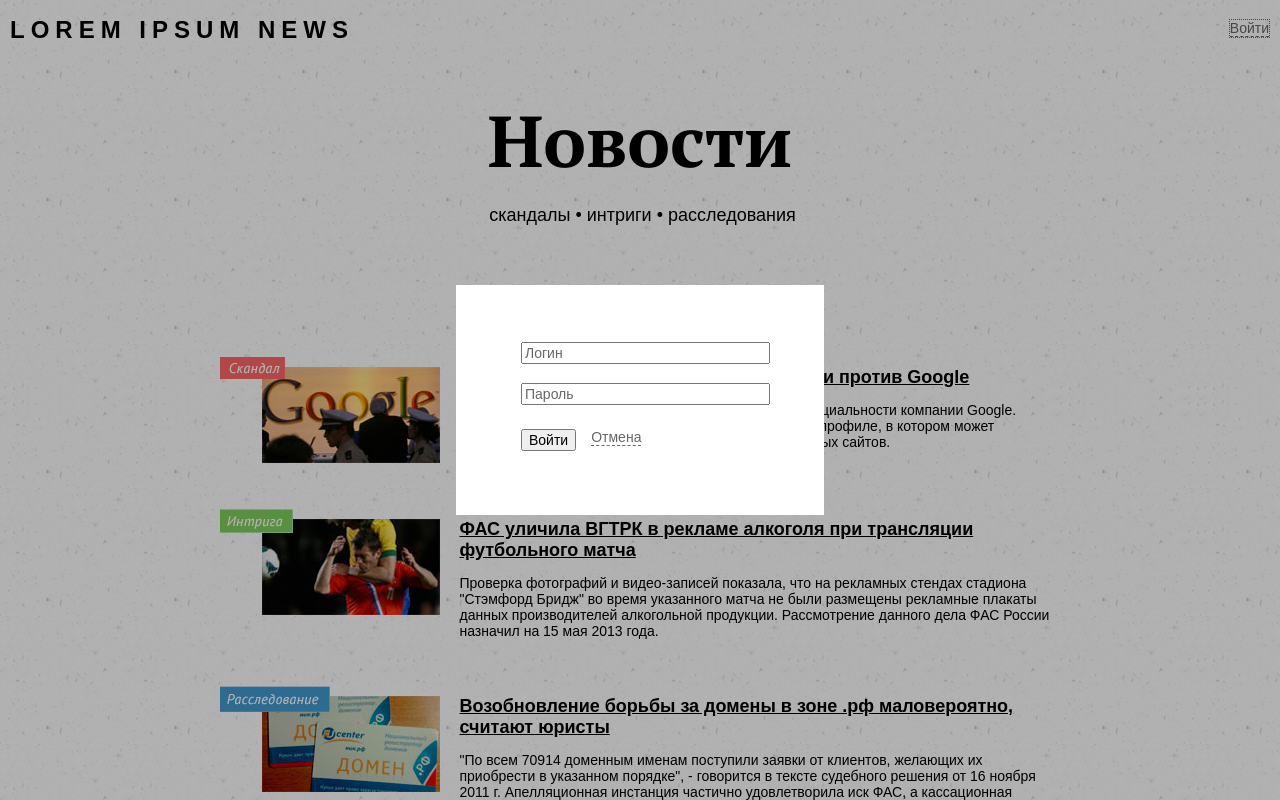
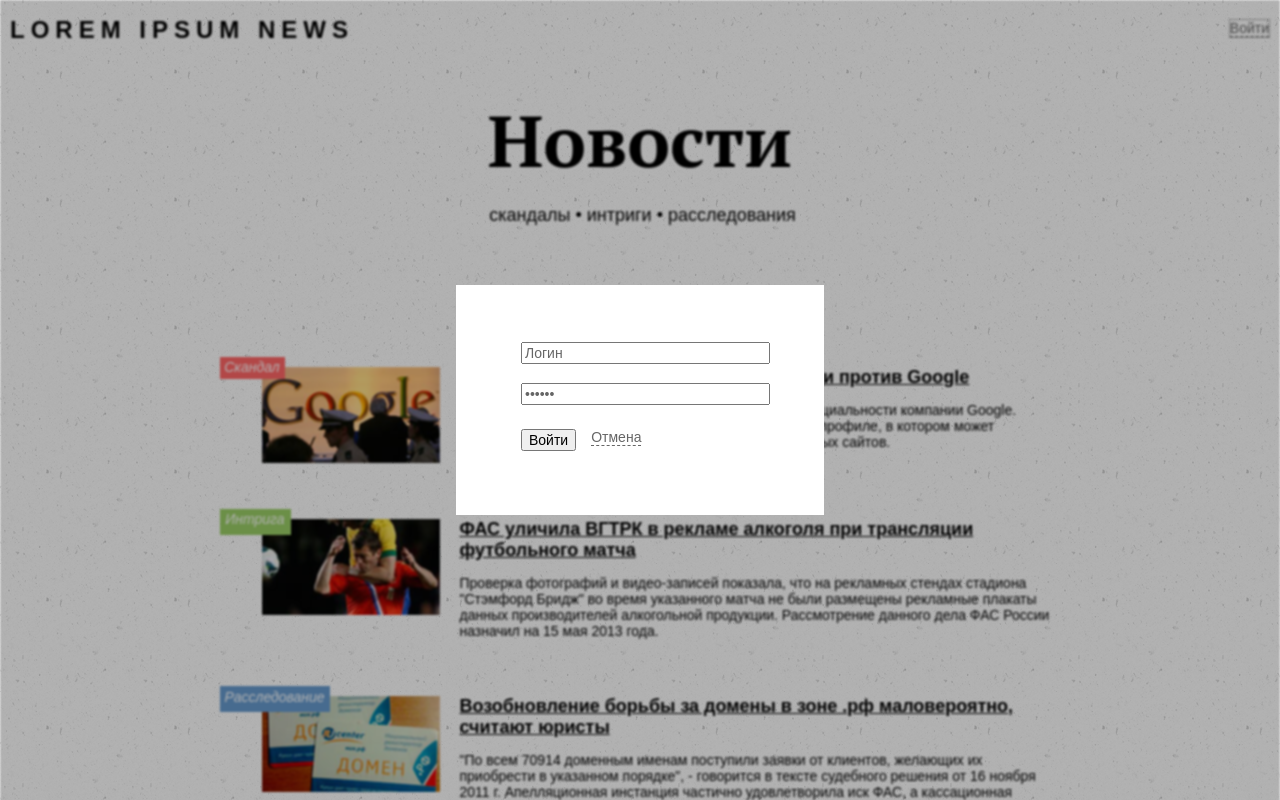
Before and after one commit to dasha2602/dasha2602.github.com, a plain HTML site: page homework/hw_1/index.html in a window 1280 px wide. Both pictures are taken after a click on the link "Войти". Shown: the top 800 px of the page. Drawn offline with Linux system fonts and the light colour scheme; files whose address does not match are found by name; a web font is replaced by a local one.

Commit message:
corrected errors in pic,border and blur

```diff
--- a/homework/hw_1/css/style.css
+++ b/homework/hw_1/css/style.css
@@ -28,6 +28,15 @@
 }
 @font-face {
 	font-family: PTSans;
+	src: url("../fonts/PTSansWeb/PTS56F_W.eot");
+    src: url("../fonts/PTSansWeb/PTS56F_W.ttf") format("truetype"),
+         url("../fonts/PTSansWeb/PTS56F_W.svg#PTSans-Regular") format("svg"),
+         url("../fonts/PTSansWeb/PTS56F_W.woff") format("woff");
+    font-weight: normal;
+    font-style: italic;
+}
+@font-face {
+	font-family: PTSans;
 	src: url("../fonts/PTSansWeb/PTS75F_W.eot");
     src: url("../fonts/PTSansWeb/PTS75F_W.ttf") format("truetype"),
          url("../fonts/PTSansWeb/PTS75F_W.svg#PTSans-Bold") format("svg"),
@@ -51,13 +60,13 @@ body {
 	float: right;
 	padding: 20px 11px 0 0;
 }
-header a {
+body a {
 	text-decoration: none;
 	display: inline-block;
     border-bottom:1px dashed #666666;
     color: #666666;
 }
-header a:hover {
+body a:hover {
     border-bottom-style:none;
 }
 #dark {
@@ -71,7 +80,9 @@ header a:hover {
     top: 0;
     width: 100%;
 }
-
+.blur {
+	-webkit-filter:  blur(1px);
+}
 #login {
 	width: 368px;
 	height: 230px;
@@ -88,7 +99,7 @@ form {
 	padding-top: 57px;
 	padding-left: 65px;
 }
-input[type="text"] {
+.field input{
 	color: #666666;
 	width: 241px;
 	margin-bottom: 19px;
@@ -104,6 +115,7 @@ input[type="text"] {
 .content {
 	width: 841px;
 	margin: 0 auto;
+	display: block;
 }
 .title {
 	text-align: center;
@@ -122,9 +134,11 @@ input[type="text"] {
 }
 .list li {
 	display:inline-block;
+	list-style-type: none;
 }
 .news {
 	height: 152px;
+	margin: 0 auto;
 }
 .news2 {
 	height: 177px;
@@ -132,7 +146,6 @@ input[type="text"] {
 .news-left {
 	width: 220px;
 	float: left;
-	height: inherit;
 }
 .image {
 	padding-top: 10px;
@@ -140,17 +153,44 @@ input[type="text"] {
 }
 .marker {
 	position: absolute;
+	color: #FFFFFF;
+	font-style: italic;
+	text-align: center;
+}
+.marker1 {
+	background: #ff6666;
+	margin: 0px;
+	height: 20px;
+	width: 65px;
+	padding-top: 2px;
+}
+.marker2 {
+	background: #99cc66;
+	margin: 0px;
+	height: 24px;
+	width: 71px;
+	padding-top: 2px;
+}
+.marker3 {
+	background: #6699cc;
+	margin: 0px;
+	height: 23px;
+	width: 110px;
+	padding-top: 3px;
 }
 .news-right {
 	float: right;
 	width: 601px;
 	padding-top: 10px;
+	margin: inherit;
 }
 .news-right a {
 	font-size: 18px;
 	font-weight: bold;
 	color: #000000;
-	display: inline
+	display: inline;
+	text-decoration: underline;
+    border-bottom:none;
 }
 .news-right a:hover {
     text-decoration: none;
@@ -161,10 +201,8 @@ footer.content {
 	padding-bottom: 82px;
 	color: #8f8f8f;
 }
-.line {
+.sign {
 	border-top:1px  solid;
-	padding-bottom: 15px;
-}
-.sign {
+	padding-top: 15px;
 	font-size: 12px;
 }
--- a/homework/hw_1/index.html
+++ b/homework/hw_1/index.html
@@ -5,25 +5,28 @@
 	<title>Lorem</title>
 	<link rel="stylesheet" type="text/css" href="css/normalize.css" />
 	<link rel="stylesheet" type="text/css" href="css/style.css">
+	<script type="text/javascript" src="js/login.js"></script>
 </head>
 <body>
+	<div id="login" >
+		<form action="#" method="post">
+			<div class="field">
+			    <input type="text" name="login-input" value="Логин" >
+			    <input type="password" name="password-input" value="Пароль">
+			</div>
+			<div class="control">
+				<input type="submit" name="submit" id="submit" value="Войти">
+				<a href="#" id="cancel">Отмена</a>
+			</div>
+		</form>
+	</div>
+  <div class="page" id="page">
 	<header>
 		<div class="head-left">LOREM IPSUM NEWS</div>
 		<div class="head-right">
-			<a href="#" onclick="getElementById('login').style.display='block';
-			getElementById('dark').style.visibility='visible'; return false;">Войти</a>
+			<a href="#" id="openLogin">Войти</a>
 		</div>
-		<div id="login" >
-			<form action="#" method="post">
-				<input type="text" name="first" value="Логин" >
-				<input type="text" name="second" value="Пароль">
-				<div class="control">
-					<input type="submit" name="submit" id="submit" value="Войти">
-					<a href="#" onclick="getElementById('login').style.display = 'none';
-					getElementById('dark').style.visibility = 'hidden'; return false;">Отмена</a>
-				</div>
-			</form>
-		</div>
+
 		<div id="dark"></div>
 	</header>
 	<article class="content">
@@ -31,13 +34,13 @@
 			<div class="main">Новости</div>
 			<ul class="list">
 				<li class="item1">скандалы</li>
-				<li class="item2">&#8226 интриги</li>
-				<li class="item3">&#8226 расследования</li>
+				<li class="item2">&#8226; интриги</li>
+				<li class="item3">&#8226; расследования</li>
 			</ul>
 		</div>
 		<div class="news">
 			<div class="news-left">
-				<div class="marker"><img src="images/pic4.png" alt="Скандал"></div>
+				<div class="marker"><p class="marker1">Скандал</p></div>
 				<div class="image">
 					<img src="images/pic1.jpg" alt="Google">
 				</div>
@@ -54,7 +57,7 @@
 				<div class="image">
 					<img src="images/pic2.jpg" alt="ФАС">
 				</div>
-				<div class="marker"><img src="images/pic5.png" alt="Интрига"></div>
+				<div class="marker"><p class="marker2">Интрига</p></div>
 			</div>
 			<div class="news-right">
 				<a href="#">ФАС уличила ВГТРК в рекламе алкоголя при трансляции футбольного матча</a>
@@ -66,7 +69,7 @@
 				<div class="image">
 					<img src="images/pic3.jpg" alt="Домен">
 				</div>
-				<div class="marker"><img src="images/pic6.png" alt="Расследование"></div>
+				<div class="marker"><p class="marker3">Расследование</p></div>
 			</div>
 			<div class="news-right">
 				<a href="#">Возобновление борьбы за домены в зоне .рф маловероятно, считают юристы</a>
@@ -75,9 +78,8 @@
 		</div>
 	</article>
 	<footer class="content">
-		<div class="line"></div>
-		<div class="sign">&#169 ЗАО «Лорем ипсум ньюс»</div>
+		<div class="sign">&#169; ЗАО «Лорем ипсум ньюс»</div>
 	</footer>
-
+  </div>
 </body>
 </html>
--- /dev/null
+++ b/homework/hw_1/js/login.js
@@ -0,0 +1,23 @@
+function addClass(el, cls) {
+    el.className += " " + cls;
+}
+
+function removeClass(el, cls) {
+    var re = new RegExp('(\\s|^)' + cls + '(\\s|$)')
+    el.className = el.className.replace(re, ' ')
+}
+
+window.onload = function() {
+    document.getElementById('openLogin').onclick = function()
+    {
+        document.getElementById('login').style.display = 'block';
+        document.getElementById('dark').style.visibility = 'visible';
+        addClass(document.getElementById('page'), 'blur');
+    }
+    document.getElementById('cancel').onclick = function()
+    {
+        document.getElementById('login').style.display = 'none';
+        document.getElementById('dark').style.visibility = 'hidden';
+        removeClass(document.getElementById('page'), 'blur');
+    }
+}
```
